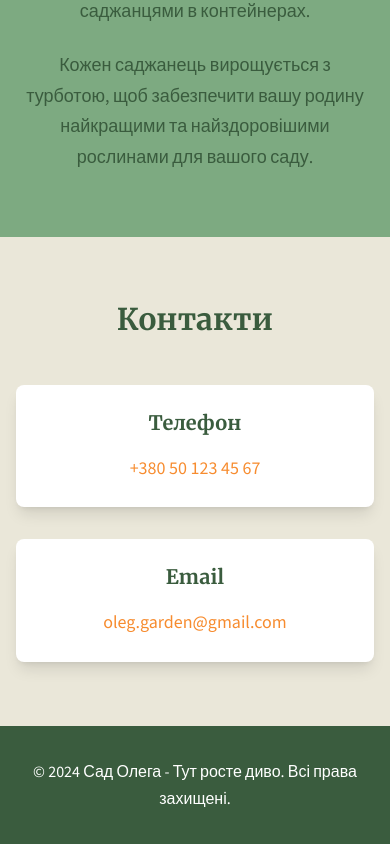
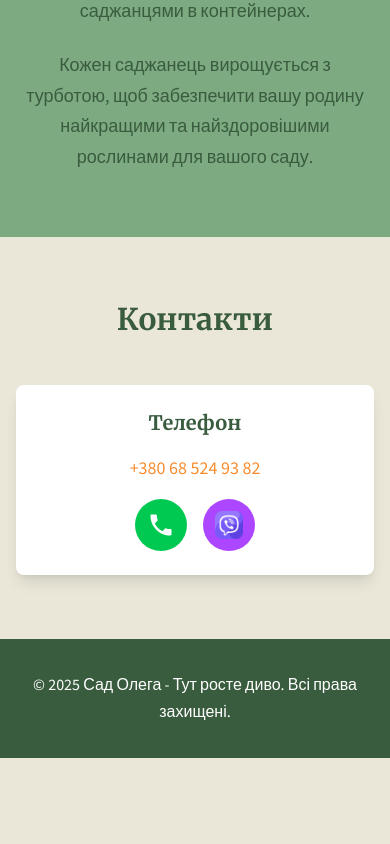
Before and after one commit to AndriiShopiak/grow-miracle, a Next.js app: page / in a window 390 px wide. Shown: the part 6322-7166 px from the top of the page. After the commit the page ends 7080 px from the top, so only its background shows below. Built offline with nearby package versions, Linux system fonts and the light colour scheme.

Commit message:
feat: update contact section with new phone number and messaging options

```diff
--- a/src/app/page.tsx
+++ b/src/app/page.tsx
@@ -124,15 +124,36 @@ export default function Home() {
       <section id="contact" className="py-16">
         <div className="container mx-auto px-4">
           <h3 className="text-3xl font-bold text-center text-secondary mb-12">Контакти</h3>
-          <div className="max-w-2xl mx-auto text-center">
-            <div className="grid grid-cols-1 md:grid-cols-2 gap-8">
+          <div className="max-w-4xl mx-auto text-center">
+            <div className="grid grid-cols-1 gap-8">
+              {/* Телефон з месенджерами */}
               <div className="bg-white p-6 rounded-lg shadow-lg">
                 <h4 className="text-xl font-semibold text-secondary mb-4">Телефон</h4>
-                <p className="text-lg text-accent">+380 50 123 45 67</p>
-              </div>
-              <div className="bg-white p-6 rounded-lg shadow-lg">
-                <h4 className="text-xl font-semibold text-secondary mb-4">Email</h4>
-                <p className="text-lg text-accent">oleg.garden@gmail.com</p>
+                <p className="text-lg text-accent mb-4">+380 68 524 93 82</p>
+                <div className="flex justify-center space-x-4">
+                  <a
+                    href="tel:+380685249382"
+                    className="bg-green-500 text-white p-3 rounded-full hover:bg-green-600 transition-colors"
+                    title="Подзвонити"
+                  >
+                    <svg className="w-7 h-7" fill="currentColor" viewBox="0 0 24 24">
+                      <path d="M6.62 10.79c1.44 2.83 3.76 5.14 6.59 6.59l2.2-2.2c.27-.27.67-.36 1.02-.24 1.12.37 2.33.57 3.57.57.55 0 1 .45 1 1V20c0 .55-.45 1-1 1-9.39 0-17-7.61-17-17 0-.55.45-1 1-1h3.5c.55 0 1 .45 1 1 0 1.25.2 2.45.57 3.57.11.35.03.74-.25 1.02l-2.2 2.2z"/>
+                    </svg>
+                  </a>
+                  <a
+                    href="viber://chat?number=+380685249382"
+                    className="bg-purple-500 text-white p-3 rounded-full hover:bg-purple-600 transition-colors"
+                    title="Написати в Viber"
+                  >
+                    <Image
+                      src="/icons/viber.png"
+                      alt="Viber"
+                      width={30}
+                      height={30}
+                      className="w-7 h-7"
+                    />
+                  </a>
+                </div>
               </div>
             </div>
           </div>
@@ -142,7 +163,7 @@ export default function Home() {
       {/* Footer */}
       <footer className="bg-secondary text-white py-8">
         <div className="container mx-auto px-4 text-center">
-          <p>&copy; 2024 Сад Олега - Тут росте диво. Всі права захищені.</p>
+          <p>&copy; {new Date().getFullYear()} Сад Олега - Тут росте диво. Всі права захищені.</p>
         </div>
       </footer>
     </div>
```
Also changed, not shown: public/icons/viber.png (added).
